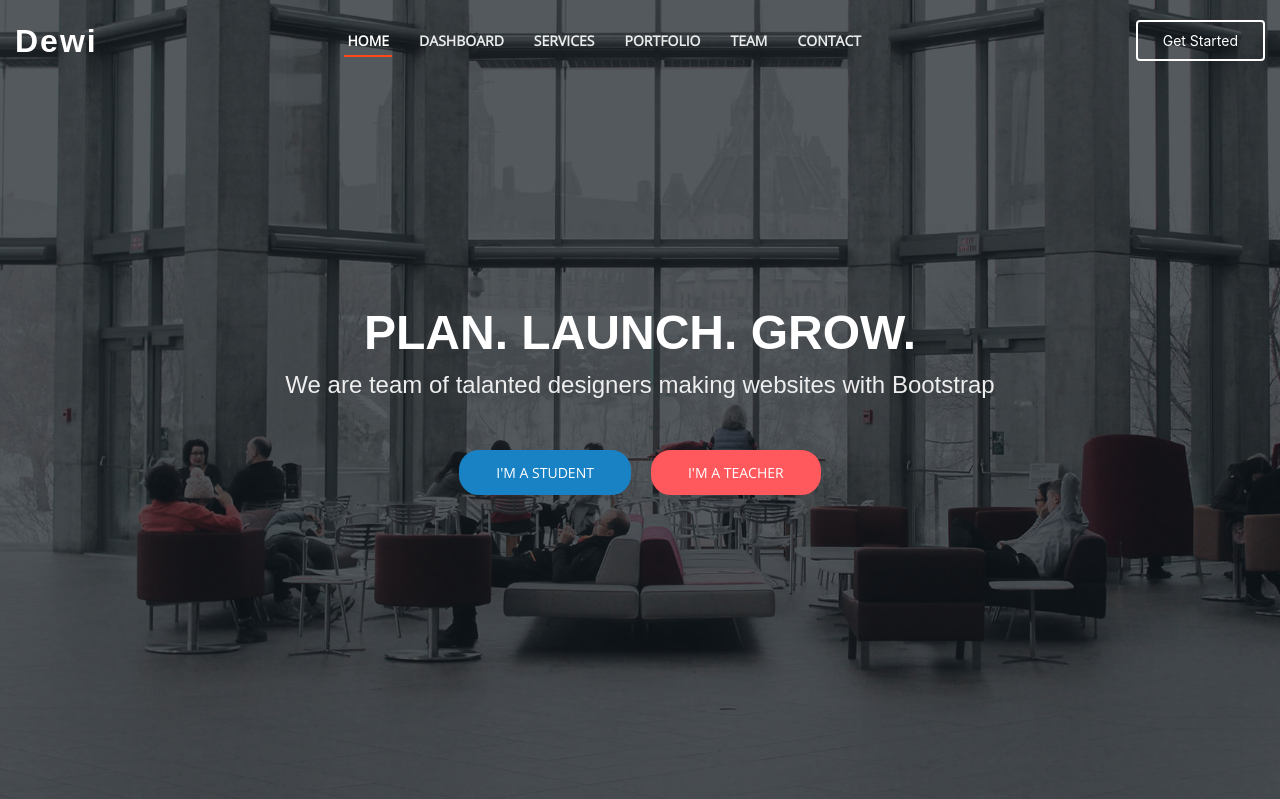
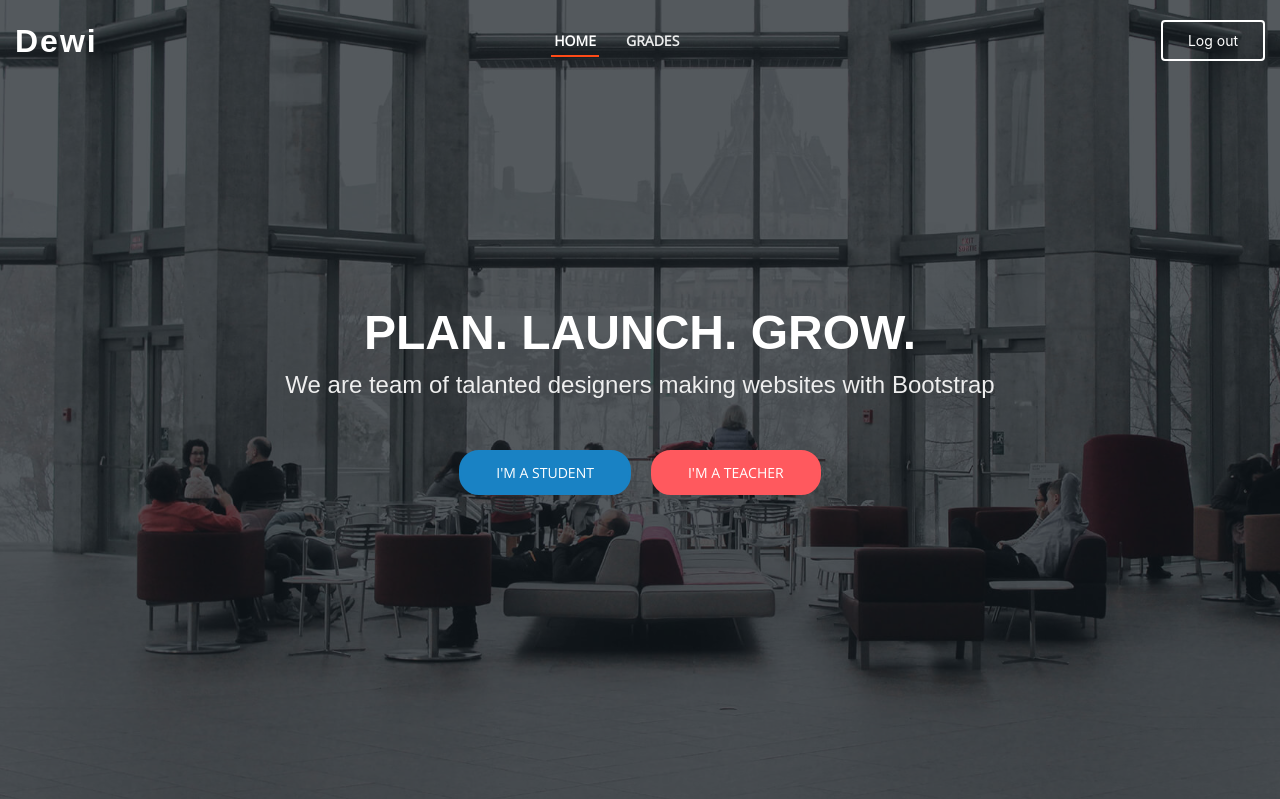
Before and after one commit to escaper01/QuizMaker, a Django app: page / in a window 1280 px wide. Shown: the top 799 px of the page. Run offline with Django 3.2, Linux system fonts and the light colour scheme; the visitor is signed in with stand-in values (Sample User, id 1); some libraries are stand-ins or nearby versions.

Commit message:
login - logout implemented

```diff
--- a/quiz/views.py
+++ b/quiz/views.py
@@ -64,7 +64,7 @@ def fill_info(request):
         return redirect(reverse('start_quiz',args=[test_name]))
     return render(request,'quiz/fill_info.html')
 
-@login_required
+@login_required(login_url='login')
 def grades(request):
     students = Student.objects.all()
     context = {
--- a/quizTest/urls.py
+++ b/quizTest/urls.py
@@ -17,8 +17,12 @@ from django.contrib import admin
 from django.urls import path,include
 from django.conf.urls.static import static
 from django.conf import settings
+from django.contrib.auth import views as auth_views
 
 urlpatterns = [
     path('admin/', admin.site.urls),
-    path('', include('quiz.urls'))
+    path('', include('quiz.urls')),
+    path('login/', auth_views.LoginView.as_view(template_name='quiz/login.html'), name='login'),
+    path('logout/', auth_views.LogoutView.as_view(next_page='index')),
+    path('', include('django.contrib.auth.urls'))
 ]+ static(settings.MEDIA_URL, document_root=settings.MEDIA_ROOT)
--- a/templates/base.html
+++ b/templates/base.html
@@ -24,7 +24,7 @@
       <link href="{% static 'assets/css/style.css' %}" rel="stylesheet">
     </head>
 
-    <body {% if 'fill_info' in request.path %} style="background-color: #F4F6F6;" {% elif 'start_quiz' in request.path %} style="background-color:rgb(239, 241, 243,0.6);" {% endif %}>
+    <body {% if 'fill_info' or 'login' in request.path %} style="background-color: #F4F6F6;" {% elif 'start_quiz' in request.path %} style="background-color:rgb(239, 241, 243,0.6);" {% endif %}>
       <!-- ======= Header ======= -->
       <header id="header" class="fixed-top" style="{% if request.path != '/' %}background-color:black;margin-bottom:200px;{% endif %}">
 
@@ -37,16 +37,18 @@
           {% if request.user.is_authenticated %}
           <nav class="nav-menu d-none d-lg-block">
             <ul>
-              <li class="active"><a href="{% url 'index' %}">Home</a></li>
-              <li><a href="{% url 'grades' %}">dashboard</a></li>
-              <li><a href="#services">Services</a></li>
-              <li><a href="#portfolio">Portfolio</a></li>
-              <li><a href="#team">Team</a></li>
-              <li><a href="#contact">Contact</a></li>
+              <li {% if '/' == request.path %}class="active" {% endif %}><a href="{% url 'index' %}">Home</a></li>
+              <li {% if 'grades' in request.path %}class="active" {% endif %}><a href="{% url 'grades' %}">Grades</a></li>
+
 
             </ul>
           </nav><!-- .nav-menu -->
-          <a href="#about" class="get-started-btn scrollto">Get Started</a>
+          {% if request.user.is_authenticated %}
+          <a href="{% url 'logout' %}" class="get-started-btn scrollto">Log out</a>
+          {% else %}
+          <a href="{% url 'login' %}" class="get-started-btn scrollto">Log in</a>
+          {% endif %}
+
           {% endif %}
         </div>
 
--- a/templates/quiz/index.html
+++ b/templates/quiz/index.html
@@ -10,7 +10,7 @@
       <div class="d-flex">
         <a href="{% url 'fill_info' %}" class="btn-get-started" style="background-color:#1982c4;border: 2px solid #1982c4">I'm a student</a>
         <span style="width:20px;"></span>
-        <a href="#about" class="btn-get-started" style="background-color:#ff595e;border: 2px solid #ff595e">I'm a teacher</a>
+        <a href="{% url 'login' %}" class="btn-get-started" style="background-color:#ff595e;border: 2px solid #ff595e">I'm a teacher</a>
       </div>
     </div>
   </section><!-- End Hero -->
```
Also changed, not shown: templates/quiz/login.html (added, +72 -0 lines).
